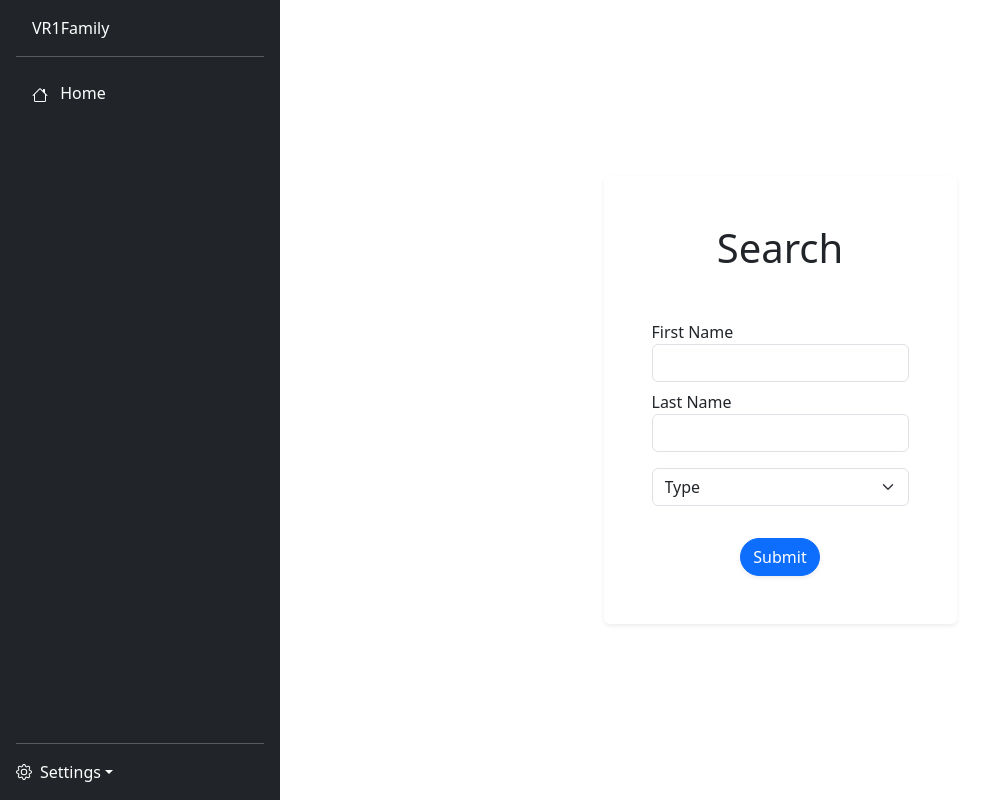
After one commit to vr1f/distribution-system, a Python web app: template src/templates/search.html in a window 1280 px wide. The commit adds this page. Shown: the whole page, without its empty margins (0-999 px from the left). Run offline with Jinja, Linux system fonts and the light colour scheme; the template is opened without the code that fills it, so the values that code supplies are empty.

Commit message:
feat: add search page

```diff
--- /dev/null
+++ b/src/js/search.js
@@ -0,0 +1,40 @@
+
+
+/**
+  Methods relating to search function
+ */
+(() => {
+
+  const search = async () => {
+    const firstName = document.getElementById("firstname").value;
+    const lastName = document.getElementById("lastname").value;
+    // Recipient => Value = 1  Donor => Value = 2
+    const type = document.getElementById("type").value;
+    // TO DO: POST REQUEST
+    // TO DO: VALID FORM CHECK
+  }
+
+  const bindButtonActions = () => {
+    document
+      .getElementById("submit")
+      .addEventListener("click", () => {
+        const testData = {
+          headers: ["First Name", "Last Name", "Age", "Address"], data: [
+            { a: "James", b: "T", c: 23, d: "14 Elizabeth Street" },
+            { a: "Tom", b: "Z", c: 35, d: "9 Pelham Street" },
+          ]
+        }
+        const tableNode = UiFactory && UiFactory.createTable(testData)
+        const el = document.getElementById("factoryTarget")
+        el.innerHTML = ""
+        el.appendChild(tableNode)
+      })
+  }
+
+  /**
+     Run on load
+ */
+  window.addEventListener("load", () => {
+    bindButtonActions();
+  })
+})()
--- a/src/templates/home.html
+++ b/src/templates/home.html
@@ -47,7 +47,7 @@
           <div class="text-center">
             <h4 class="card-title">Search</h4>
             <p class="card-text p-y-1">Look up a recipient or donor</p>
-            <a href="#" class="stretched-link"></a>
+            <a href="/search" class="stretched-link"></a>
           </div>
         </div>
       </div>
--- /dev/null
+++ b/src/templates/search.html
@@ -0,0 +1,73 @@
+{%extends 'base.html' %}
+
+{%block content%}
+
+<div class="container">
+  <div class="bg-white rounded shadow-sm p-5">
+    <div class="mb-1">
+      <div class="mb-5 mx-auto text-center">
+        <h3 class="display-6">Search</h3>
+      </div>
+    </div>
+    <div>
+      <div class="mb-2">
+        <label>First Name</label>
+        <input id="firstname" type="text" class="form-control">
+      </div>
+      <div class="mb-2">
+        <label>Last Name</label>
+        <input id="lastname" type="text" class="form-control">
+      </div>
+      <div class="row">
+        <div class="col">
+          <div class="form-group">
+            <select id="type" class="form-select mt-2 mb-2">
+              <option selected value="0">Type</option>
+              <option value="1">Recipient</option>
+              <option value="2">Donor</option>
+            </select>
+          </div>
+        </div>
+      </div>
+    </div>
+    <div class="text-center mt-4">
+      <button type="button" id="submit" class="btn btn-primary btn-block rounded-pill shadow-sm" data-bs-toggle="modal"
+        data-bs-target="#result-modal"> Submit</button>
+    </div>
+  </div>
+</div>
+
+<!-- Modal Start -->
+<div class="modal fade" id="result-modal" tabindex="-1">
+  <div class="modal-dialog modal-dialog-centered modal-dialog-scrollable">
+    <div class="modal-content">
+      <!-- Modal header -->
+      <div class="modal-header">
+        <h1 class="modal-title fs-5" id="modalHeading">Search Results</h1>
+        <button type="button" data-bs-dismiss="modal" class="btn-close"></button>
+      </div>
+
+      <!-- Modal body -->
+      <div class="modal-body" id="modalBody">
+        <div id="factoryTarget" class="row">
+        </div>
+      </div>
+
+      <!-- Modal footer -->
+      <div class="modal-footer">
+        <button type="button" class="btn btn-secondary" data-bs-dismiss="modal">Close</button>
+      </div>
+    </div>
+  </div>
+</div>
+<!-- Modal End -->
+
+
+
+
+
+
+
+<script src="/js/search.js"></script>
+
+{%endblock content%}
```
